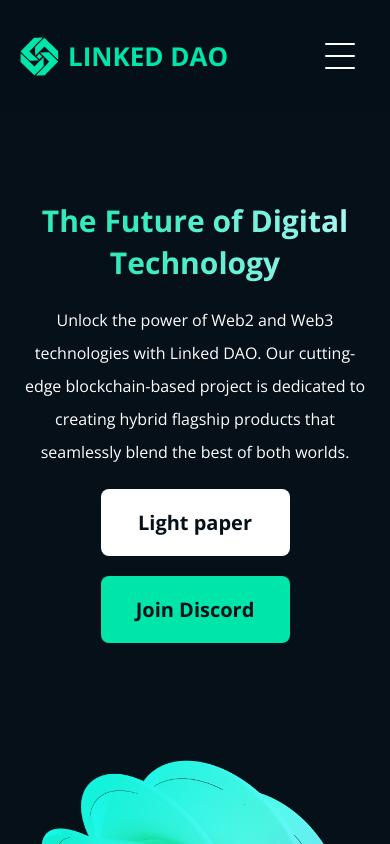
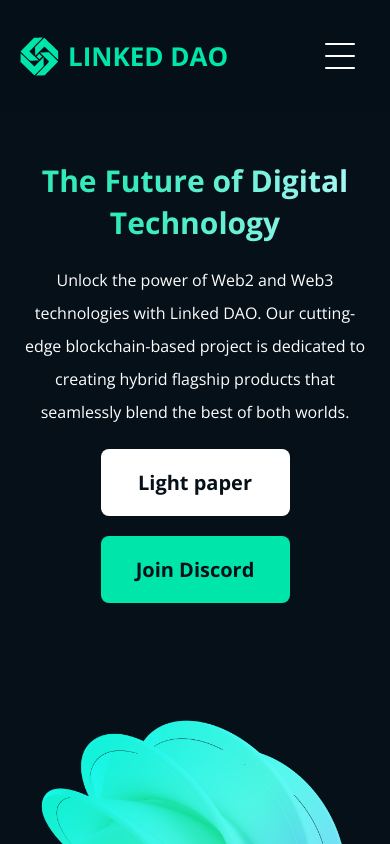
Before and after one commit to emmirays/linked-dao, a Next.js app: page / in a window 390 px wide. Shown: the top 844 px of the page. Built offline with nearby package versions, Linux system fonts and the light colour scheme.

Commit message:
update
nav fix

```diff
--- a/src/components/Navbar/style.module.css
+++ b/src/components/Navbar/style.module.css
@@ -74,6 +74,7 @@
       background: transparent;
       border: none;
       width: 60px;
+      cursor: pointer;
 }
 .burger .line{
       width: 100%;
--- a/src/styles/Home.module.css
+++ b/src/styles/Home.module.css
@@ -133,7 +133,7 @@ span.white {
 
 @media (max-width: 768px) {
       .heading{
-            padding-top: 200px !important;
+            padding-top: 160px !important;
       }
       .container {
             padding: 50px;
```
